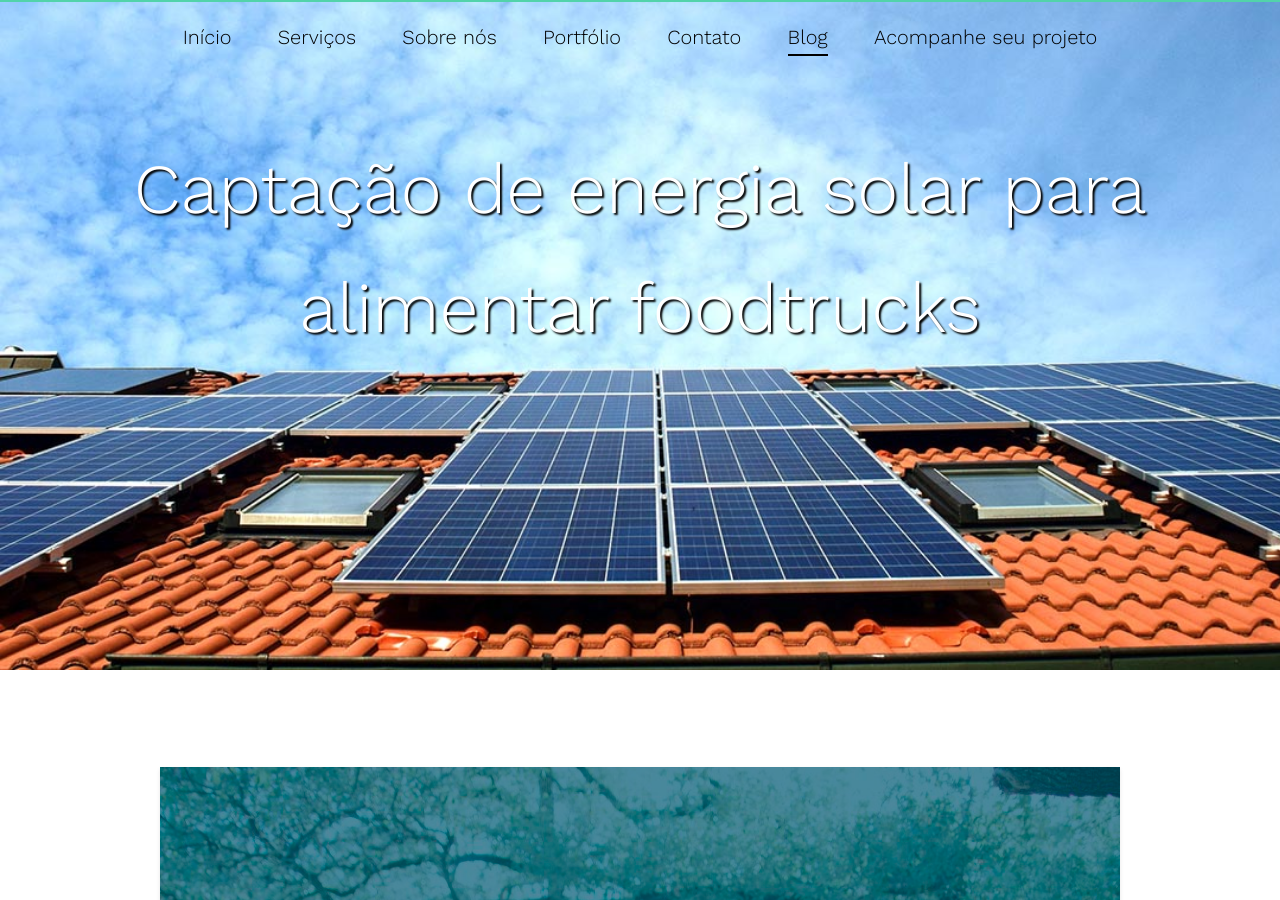
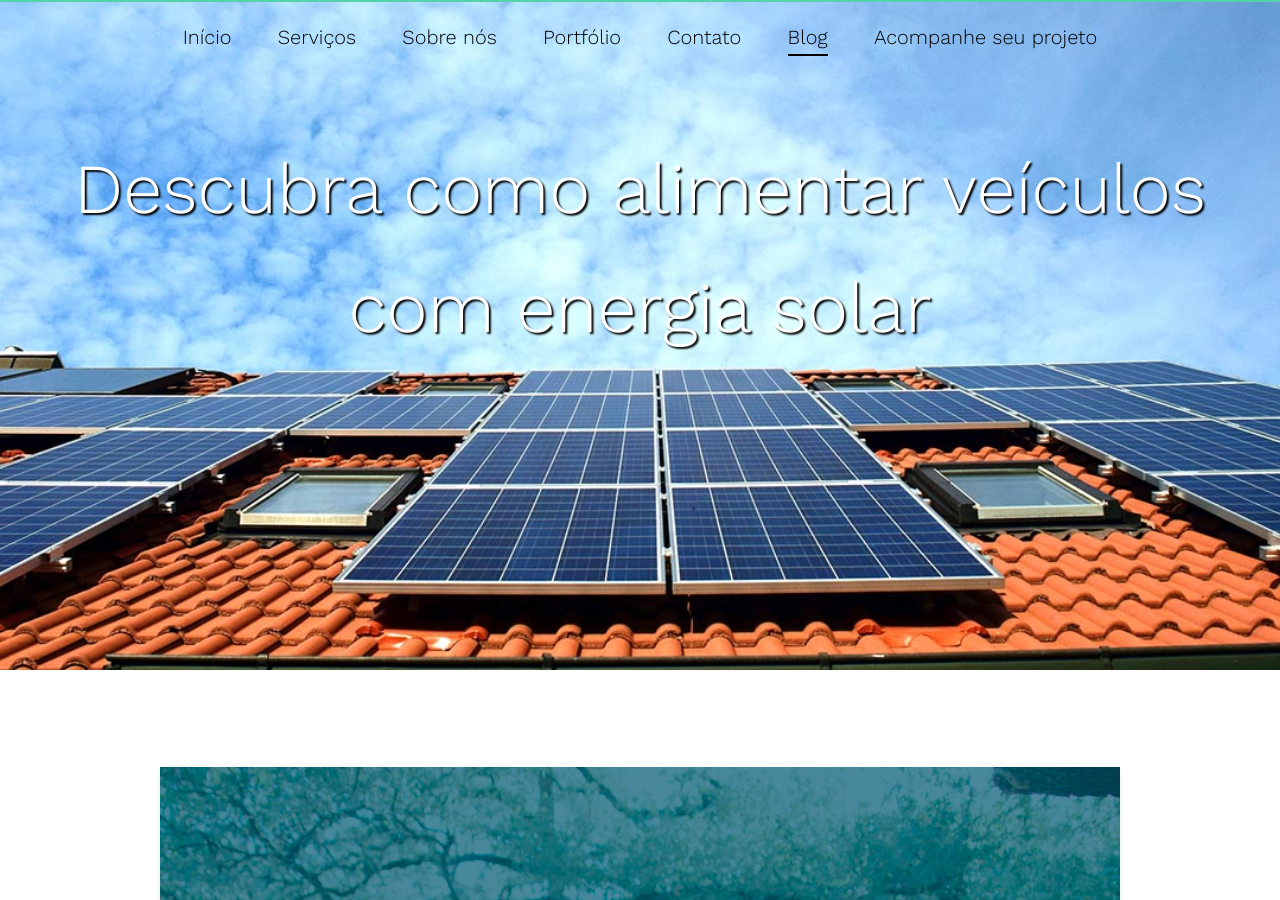
Before and after one commit to primariaenergia/blog, a Jekyll site: the page built from _posts/2018-02-07-descubra-como-alimentar-veiculos-com-energia-solar.markdown, in a window 1280 px wide and 900 px high. Built offline with Jekyll 4.4.1, drawn with Linux system fonts in a browser that asks for light colours; some web fonts are replaced; comment, search, counter and statistics services are not loaded; some of the changed text lies outside the part shown.

Commit message:
Mudado o título do texto de veículos e energia solar.

```diff
--- a/_posts/2018-02-07-captacao-energia-solar-foodtrucks.markdown
+++ b/_posts/2018-02-07-descubra-como-alimentar-veiculos-com-energia-solar.markdown
@@ -1,6 +1,6 @@
 ---
 layout: post
-title:  "Captação de energia solar para alimentar foodtrucks"
+title:  "Descubra como alimentar veículos com energia solar"
 description: Um mercado que cresce cada vez mais no Brasil é o de serviços oferecidos por veículos, como por exemplo foodtrucks[...]
 date: 2018-02-07
 categories: EJ
```
